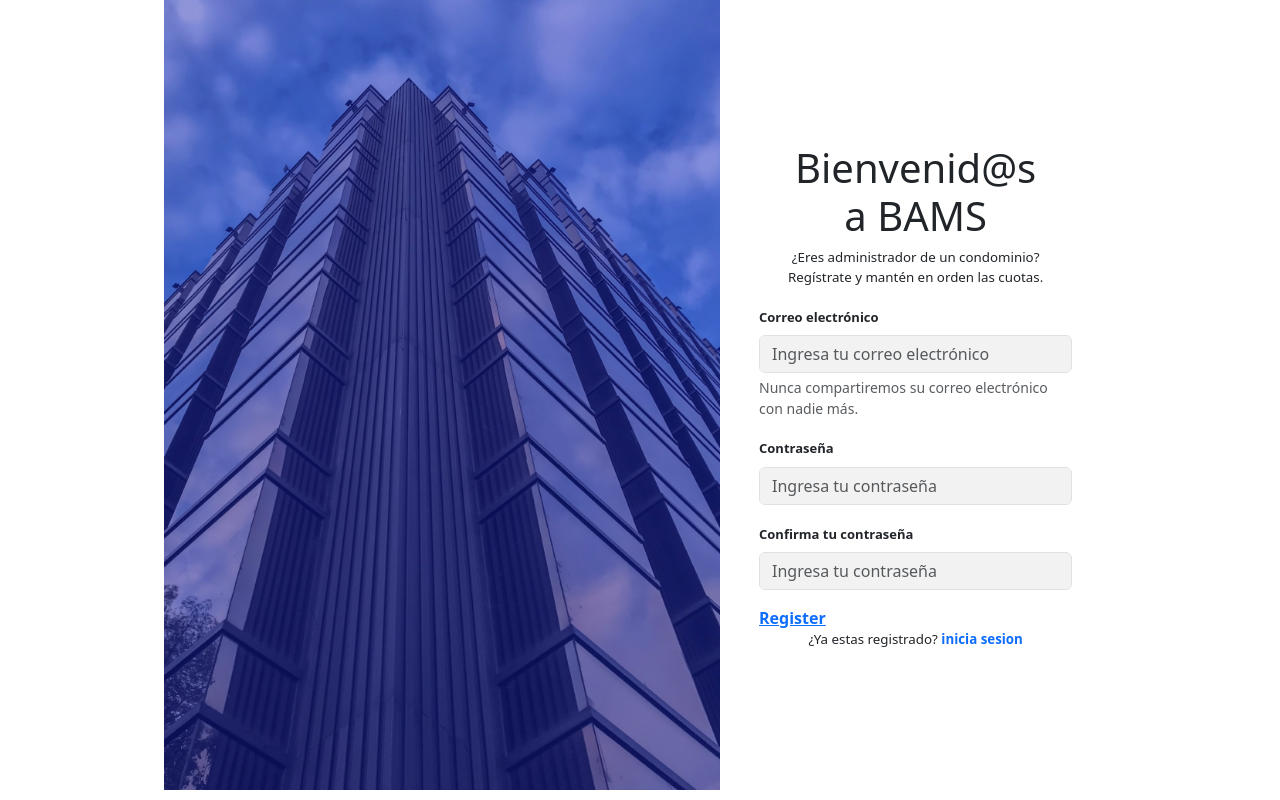
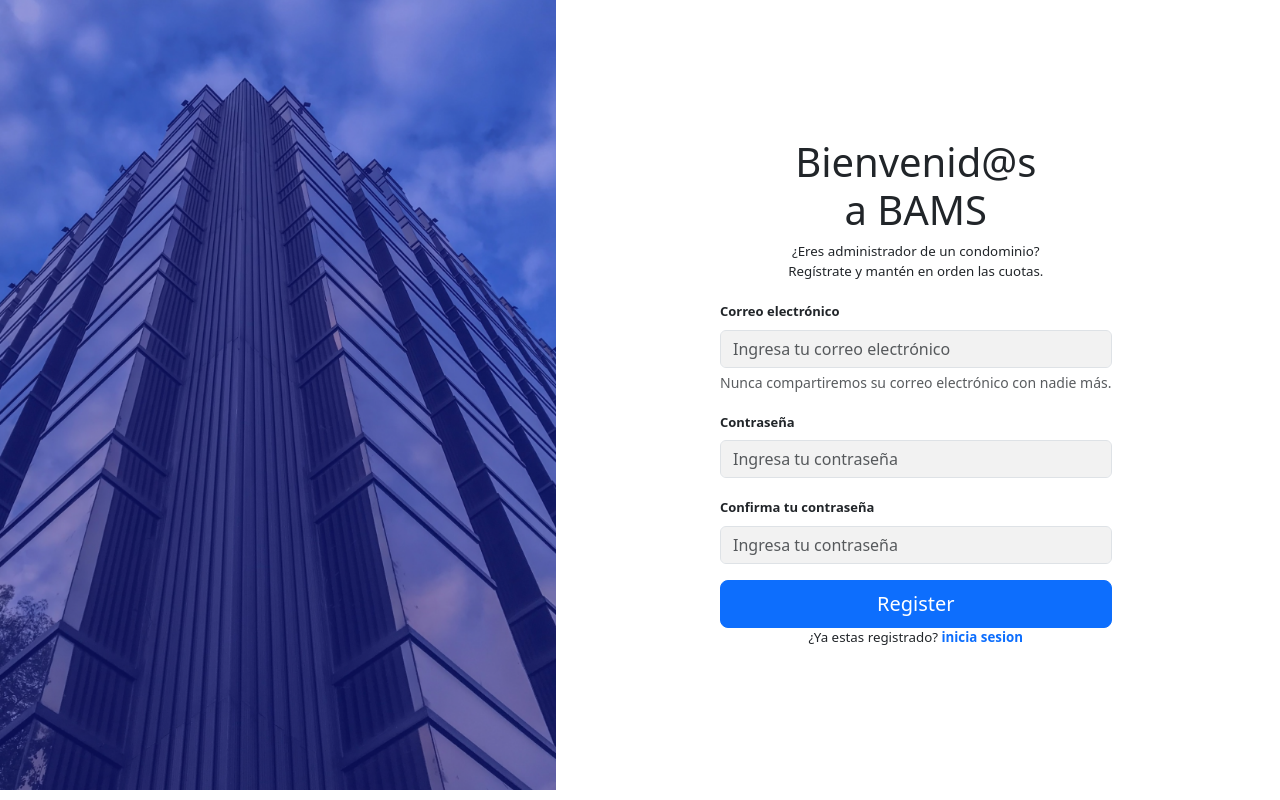
Before and after one commit to oicrruf/bams-web, a React (Vite) app: page /register in a window 1280 px wide. Built offline with nearby package versions, Linux system fonts and the light colour scheme.

Commit message:
style: added styles screens init,sign up & login.

```diff
--- a/src/App.jsx
+++ b/src/App.jsx
@@ -1,11 +1,11 @@
 import './App.css'
-import Index from './pages/welcome/Welcome'
+import Welcome from './pages/welcome/Welcome'
 
 function App() {
 
   return (
     <div className='App'>
-      <Index />
+      <Welcome />
     </div>
   )
 }
--- a/src/pages/welcome/Login.jsx
+++ b/src/pages/welcome/Login.jsx
@@ -5,9 +5,9 @@ import { Link } from 'react-router-dom';
 
 const Login = () => {
   return (
-   <div className="container" /*style={{height: '100vh'}}8*/>
+   <div className="container">
 
-  <div className="d-inline-flex flex-row justify-content-center align-items-center" id="screenLogin">
+  <div className="d-inline-flex flex-row justify-content-between align-items-center" id="screenLogin">
     <div className="logo">
       <img src={Logo} alt="High_Building" className="img-fluid" />
     </div>
@@ -23,9 +23,8 @@ const Login = () => {
           <label htmlFor="inputPassword" className="form-label">Contraseña</label>
           <input type="password" className="form-control" id="inputPassword" placeholder="Ingresa tu contraseña" />
         </div>
-        <Link to='/'>Iniciar sesión</Link>
-        {/* <button type="submit" className="btn btn-primary btn-lg">Iniciar sesión</button> */}
-        <p id="footer">¿Olvidaste tu contraseña? <a href="#formOne" className="text-decoration-none">Recuperarla</a> </p>
+        <Link to='../' className="btn btn-primary btn-lg">Iniciar sesión</Link>
+        <p id="footer">¿Olvidaste tu contraseña? <a href="#" className="text-decoration-none">Recuperarla</a> </p>
       </form>
     </div>
   </div>
--- a/src/pages/welcome/Register.jsx
+++ b/src/pages/welcome/Register.jsx
@@ -5,14 +5,13 @@ import { Link } from 'react-router-dom';
 
 const Register = () => {
   return (
-   <div className="container" /*style={{height: '100vh'}}8*/>
-
-  <div className="d-inline-flex flex-row justify-content-center align-items-center" id="screenSignUp">
+   <div className="container">
+  <div className="d-inline-flex flex-row justify-content-between align-items-center" id="screenSignUp">
     <div className="logo">
       <img src={Logo} alt="High_Building" className="img-fluid" />
     </div>
     <div>
-      <form id="formTwo">
+      <form id="formRegister">
         <h1>Bienvenid@s <br /> a BAMS</h1>
         <p>¿Eres administrador de un condominio?
           <br />
@@ -30,13 +29,11 @@ const Register = () => {
           <label htmlFor="inputVerifyPassword" className="form-label">Confirma tu contraseña</label>
           <input type="password" className="form-control" id="inputVerifyPassword" placeholder="Ingresa tu contraseña" />
         </div>
-        <Link to='login'>Register</Link>
-        {/* <button type="submit" className="btn btn-primary btn-lg">Registrar</button> */}
-        <p id="footer">¿Ya estas registrado? <a href="#screenLogin" className="text-decoration-none">inicia sesion</a> </p>
+        <Link to='../Login'className="btn btn-primary btn-lg">Register</Link>
+        <p id="footer">¿Ya estas registrado? <Link to='Login' className="text-decoration-none">inicia sesion</Link> </p>
       </form>
     </div>
   </div>
-
 </div>
   )
 }
--- a/src/pages/welcome/Welcome.jsx
+++ b/src/pages/welcome/Welcome.jsx
@@ -1,12 +1,10 @@
 import React from 'react';
 import './index.css';
-import Logo from './Logo.png';
-
 import { Link } from 'react-router-dom';
 
 const Welcome = () => {
   return (
-   <div className="container" /*style={{height: '100vh'}}8*/>
+    <div className="container">
       <div id="screenInit">
         <form id="formOne">
           <h1>Bienvenid@s <br /> a BAMS</h1>
@@ -29,11 +27,10 @@ const Welcome = () => {
             <label htmlFor="inputBirthday" className="form-label">Fecha de nacimiento</label>
             <input type="date" className="form-control" id="inputBirthday" />
           </div>
-      <Link to='register' className="btn btn-primary btn-lg">Continuar</Link>
-      <p id="footer">¿Ya estas registrado? <a href="#screenLogin" className="text-decoration-none">inicia sesion</a> </p>
+          <Link to='Register' className="btn btn-primary btn-lg">Continuar</Link>
+          <p id="footer">¿Ya estas registrado? <Link to='Login' className="text-decoration-none">inicia sesion</Link> </p>
         </form>
       </div>
-
     </div>
   )
 }
--- a/src/pages/welcome/index.css
+++ b/src/pages/welcome/index.css
@@ -8,7 +8,7 @@ form {
     flex-direction: column;
     margin: auto;
     width: 45%;
-    padding-top: 5%;
+    padding-top: 3%;
 }
 
 h1,
@@ -35,7 +35,7 @@ p {
     background-color: #f2f2f2;
 }
 
-button {
+link {
     text-align: center;
 }
 
@@ -47,7 +47,13 @@ a {
     width: 50%;
 }
 
-#formTwo,
+#formRegister,
 #formLogin {
-    width: 80%;
+    width: 100%;
 }
+
+div.container {
+    margin: 0%;
+    padding: 0%;
+    box-sizing: border-box;
+}
```
Also changed, not shown: 2 other files (tests, documents, lock files or other folders). Lines whose indentation alone changed are shown as unchanged.
